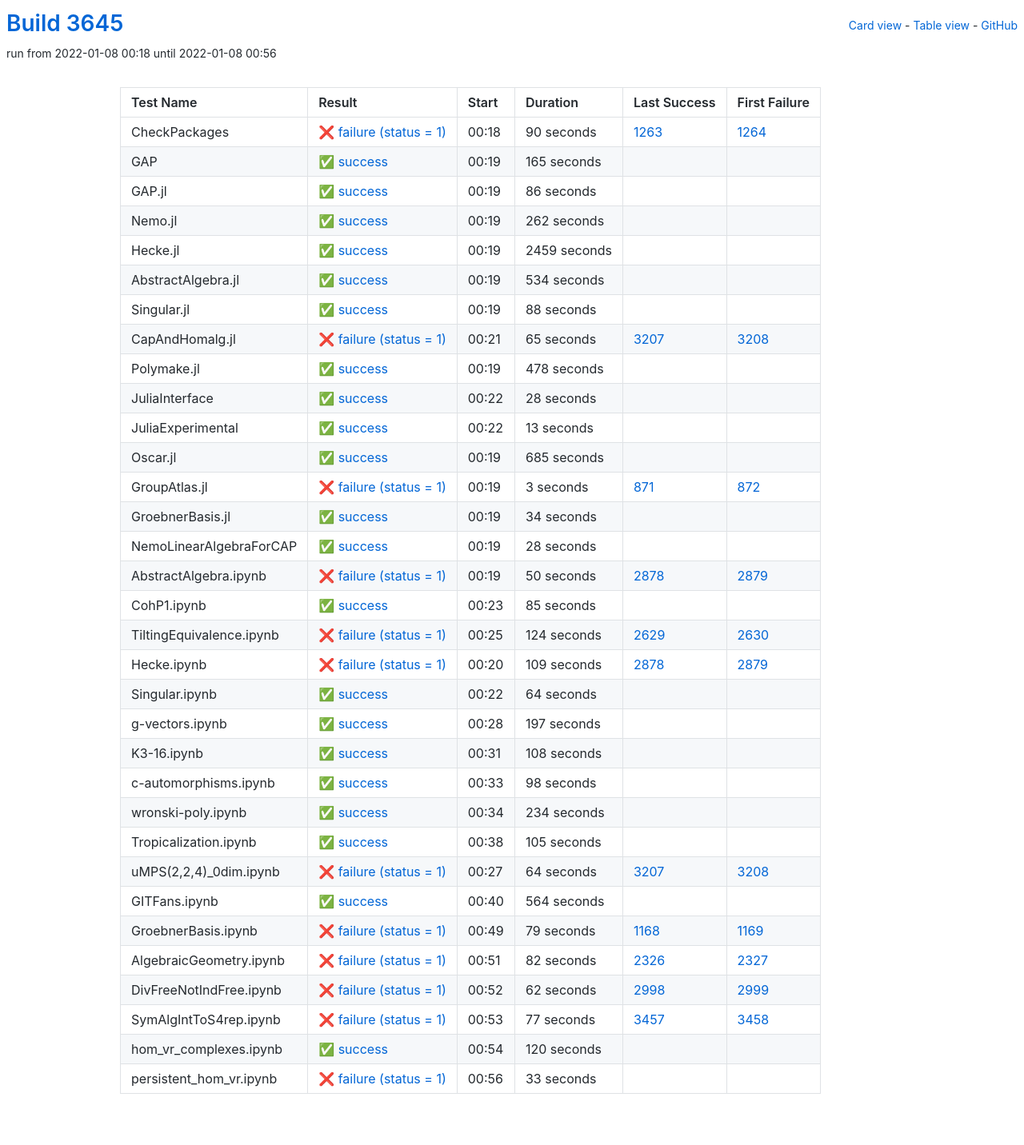
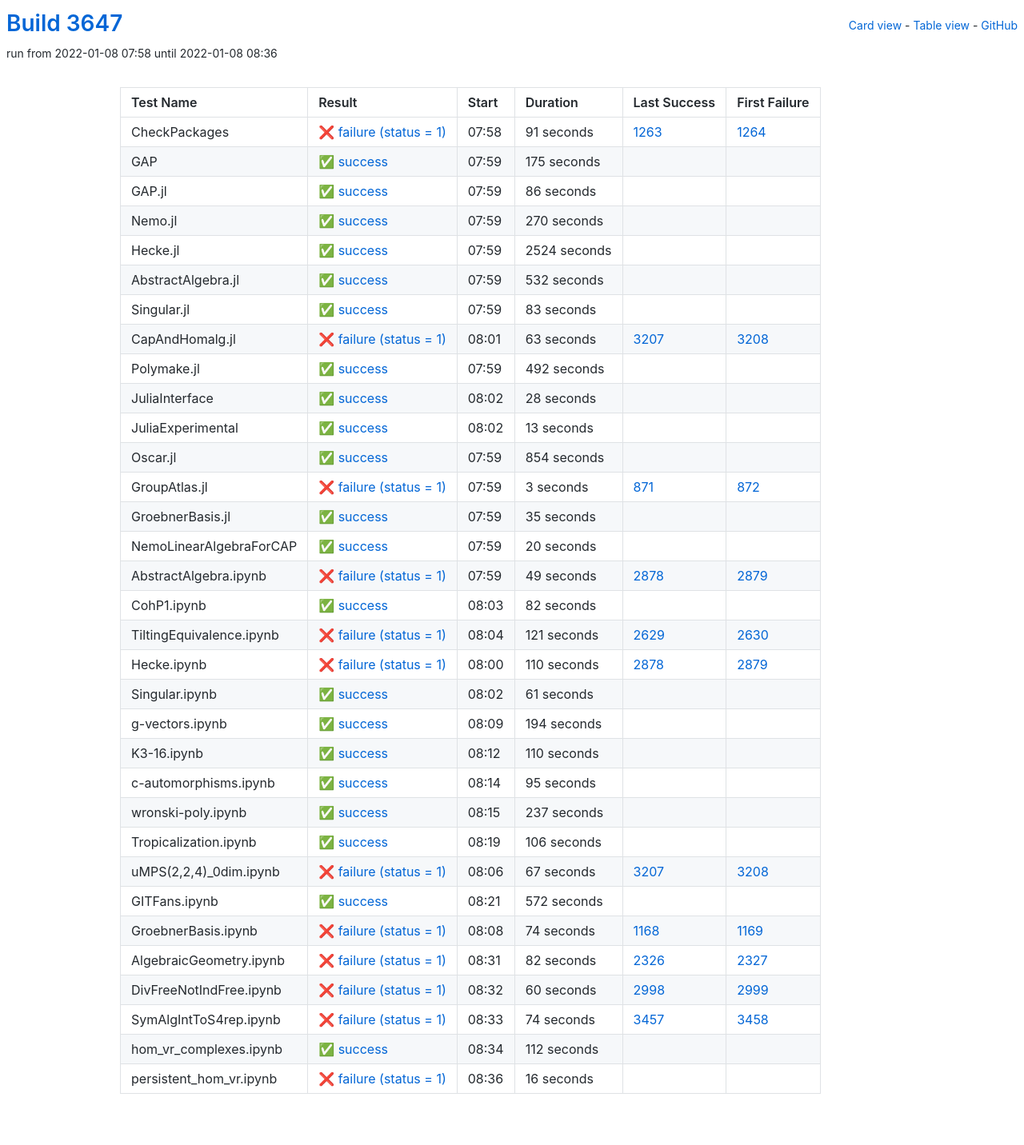
Before and after one commit to oscar-system/oscar-ci-status-stable, a Jekyll site: the page built from table.html, in a window 1280 px wide. Shown: the whole page at 80% size. Built offline with Jekyll 4.4.1, drawn with Linux system fonts in a browser that asks for light colours.

Commit message:
Build #3647

```diff
--- a/_data/ci.yml
+++ b/_data/ci.yml
@@ -1,6 +1,6 @@
 ---
-build: 3645
-build_url: https://oscarci.mathematik.uni-kl.de/job/oscar-stable/3645/
+build: 3647
+build_url: https://oscarci.mathematik.uni-kl.de/job/oscar-stable/3647/
 job: oscar-stable
 organization: oscar-system
 repo: oscar-ci-status-stable
@@ -8,32 +8,32 @@ repourl: https://github.com/oscar-system/oscar-ci-status-stable
 tests:
 - name: CheckPackages
   id: checkpackages
-  log: https://oscarci.mathematik.uni-kl.de/job/oscar-stable/3645/artifact/logs/build-3645/CheckPackages.log
-  start: 2022-01-08 00:18
+  log: https://oscarci.mathematik.uni-kl.de/job/oscar-stable/3647/artifact/logs/build-3647/CheckPackages.log
+  start: 2022-01-08 07:58
   success: false
   exitcode: 1
   status: failure
-  duration: 90
+  duration: 91
   last_success: 1263
   last_success_url: https://oscarci.mathematik.uni-kl.de/job/oscar-stable/1263/
   first_failure: 1264
   first_failure_url: https://oscarci.mathematik.uni-kl.de/job/oscar-stable/1264/
 - name: GAP
   id: gap
-  log: https://oscarci.mathematik.uni-kl.de/job/oscar-stable/3645/artifact/logs/build-3645/GAP.log
-  start: 2022-01-08 00:19
+  log: https://oscarci.mathematik.uni-kl.de/job/oscar-stable/3647/artifact/logs/build-3647/GAP.log
+  start: 2022-01-08 07:59
   success: true
   exitcode: 0
   status: success
-  duration: 165
+  duration: 175
   last_success: false
   last_success_url:
   first_failure: false
   first_failure_url:
 - name: GAP.jl
   id: gap-jl
-  log: https://oscarci.mathematik.uni-kl.de/job/oscar-stable/3645/artifact/logs/build-3645/GAP.jl.log
-  start: 2022-01-08 00:19
+  log: https://oscarci.mathematik.uni-kl.de/job/oscar-stable/3647/artifact/logs/build-3647/GAP.jl.log
+  start: 2022-01-08 07:59
   success: true
   exitcode: 0
   status: success
@@ -44,80 +44,80 @@ tests:
   first_failure_url:
 - name: Nemo.jl
   id: nemo-jl
-  log: https://oscarci.mathematik.uni-kl.de/job/oscar-stable/3645/artifact/logs/build-3645/Nemo.jl.log
-  start: 2022-01-08 00:19
+  log: https://oscarci.mathematik.uni-kl.de/job/oscar-stable/3647/artifact/logs/build-3647/Nemo.jl.log
+  start: 2022-01-08 07:59
   success: true
   exitcode: 0
   status: success
-  duration: 262
+  duration: 270
   last_success: false
   last_success_url:
   first_failure: false
   first_failure_url:
 - name: Hecke.jl
   id: hecke-jl
-  log: https://oscarci.mathematik.uni-kl.de/job/oscar-stable/3645/artifact/logs/build-3645/Hecke.jl.log
-  start: 2022-01-08 00:19
+  log: https://oscarci.mathematik.uni-kl.de/job/oscar-stable/3647/artifact/logs/build-3647/Hecke.jl.log
+  start: 2022-01-08 07:59
   success: true
   exitcode: 0
   status: success
-  duration: 2459
+  duration: 2524
   last_success: false
   last_success_url:
   first_failure: false
   first_failure_url:
 - name: AbstractAlgebra.jl
   id: abstractalgebra-jl
-  log: https://oscarci.mathematik.uni-kl.de/job/oscar-stable/3645/artifact/logs/build-3645/AbstractAlgebra.jl.log
-  start: 2022-01-08 00:19
+  log: https://oscarci.mathematik.uni-kl.de/job/oscar-stable/3647/artifact/logs/build-3647/AbstractAlgebra.jl.log
+  start: 2022-01-08 07:59
   success: true
   exitcode: 0
   status: success
-  duration: 534
+  duration: 532
   last_success: false
   last_success_url:
   first_failure: false
   first_failure_url:
 - name: Singular.jl
   id: singular-jl
-  log: https://oscarci.mathematik.uni-kl.de/job/oscar-stable/3645/artifact/logs/build-3645/Singular.jl.log
-  start: 2022-01-08 00:19
+  log: https://oscarci.mathematik.uni-kl.de/job/oscar-stable/3647/artifact/logs/build-3647/Singular.jl.log
+  start: 2022-01-08 07:59
   success: true
   exitcode: 0
   status: success
-  duration: 88
+  duration: 83
   last_success: false
   last_success_url:
   first_failure: false
   first_failure_url:
 - name: CapAndHomalg.jl
   id: capandhomalg-jl
-  log: https://oscarci.mathematik.uni-kl.de/job/oscar-stable/3645/artifact/logs/build-3645/CapAndHomalg.jl.log
-  start: 2022-01-08 00:21
+  log: https://oscarci.mathematik.uni-kl.de/job/oscar-stable/3647/artifact/logs/build-3647/CapAndHomalg.jl.log
+  start: 2022-01-08 08:01
   success: false
   exitcode: 1
   status: failure
-  duration: 65
+  duration: 63
   last_success: 3207
   last_success_url: https://oscarci.mathematik.uni-kl.de/job/oscar-stable/3207/
   first_failure: 3208
   first_failure_url: https://oscarci.mathematik.uni-kl.de/job/oscar-stable/3208/
 - name: Polymake.jl
   id: polymake-jl
-  log: https://oscarci.mathematik.uni-kl.de/job/oscar-stable/3645/artifact/logs/build-3645/Polymake.jl.log
-  start: 2022-01-08 00:19
+  log: https://oscarci.mathematik.uni-kl.de/job/oscar-stable/3647/artifact/logs/build-3647/Polymake.jl.log
+  start: 2022-01-08 07:59
   success: true
   exitcode: 0
   status: success
-  duration: 478
+  duration: 492
   last_success: false
   last_success_url:
   first_failure: false
   first_failure_url:
 - name: JuliaInterface
   id: juliainterface
-  log: https://oscarci.mathematik.uni-kl.de/job/oscar-stable/3645/artifact/logs/build-3645/JuliaInterface.log
-  start: 2022-01-08 00:22
+  log: https://oscarci.mathematik.uni-kl.de/job/oscar-stable/3647/artifact/logs/build-3647/JuliaInterface.log
+  start: 2022-01-08 08:02
   success: true
   exitcode: 0
   status: success
@@ -128,8 +128,8 @@ tests:
   first_failure_url:
 - name: JuliaExperimental
   id: juliaexperimental
-  log: https://oscarci.mathematik.uni-kl.de/job/oscar-stable/3645/artifact/logs/build-3645/JuliaExperimental.log
-  start: 2022-01-08 00:22
+  log: https://oscarci.mathematik.uni-kl.de/job/oscar-stable/3647/artifact/logs/build-3647/JuliaExperimental.log
+  start: 2022-01-08 08:02
   success: true
   exitcode: 0
   status: success
@@ -140,20 +140,20 @@ tests:
   first_failure_url:
 - name: Oscar.jl
   id: oscar-jl
-  log: https://oscarci.mathematik.uni-kl.de/job/oscar-stable/3645/artifact/logs/build-3645/Oscar.jl.log
-  start: 2022-01-08 00:19
+  log: https://oscarci.mathematik.uni-kl.de/job/oscar-stable/3647/artifact/logs/build-3647/Oscar.jl.log
+  start: 2022-01-08 07:59
   success: true
   exitcode: 0
   status: success
-  duration: 685
+  duration: 854
   last_success: false
   last_success_url:
   first_failure: false
   first_failure_url:
 - name: GroupAtlas.jl
   id: groupatlas-jl
-  log: https://oscarci.mathematik.uni-kl.de/job/oscar-stable/3645/artifact/logs/build-3645/GroupAtlas.jl.log
-  start: 2022-01-08 00:19
+  log: https://oscarci.mathematik.uni-kl.de/job/oscar-stable/3647/artifact/logs/build-3647/GroupAtlas.jl.log
+  start: 2022-01-08 07:59
   success: false
   exitcode: 1
   status: failure
@@ -164,188 +164,188 @@ tests:
   first_failure_url: https://oscarci.mathematik.uni-kl.de/job/oscar-stable/872/
 - name: GroebnerBasis.jl
   id: groebnerbasis-jl
-  log: https://oscarci.mathematik.uni-kl.de/job/oscar-stable/3645/artifact/logs/build-3645/GroebnerBasis.jl.log
-  start: 2022-01-08 00:19
+  log: https://oscarci.mathematik.uni-kl.de/job/oscar-stable/3647/artifact/logs/build-3647/GroebnerBasis.jl.log
+  start: 2022-01-08 07:59
   success: true
   exitcode: 0
   status: success
-  duration: 34
+  duration: 35
   last_success: false
   last_success_url:
   first_failure: false
   first_failure_url:
 - name: NemoLinearAlgebraForCAP
   id: nemolinearalgebraforcap
-  log: https://oscarci.mathematik.uni-kl.de/job/oscar-stable/3645/artifact/logs/build-3645/NemoLinearAlgebraForCAP.log
-  start: 2022-01-08 00:19
+  log: https://oscarci.mathematik.uni-kl.de/job/oscar-stable/3647/artifact/logs/build-3647/NemoLinearAlgebraForCAP.log
+  start: 2022-01-08 07:59
   success: true
   exitcode: 0
   status: success
-  duration: 28
+  duration: 20
   last_success: false
   last_success_url:
   first_failure: false
   first_failure_url:
 - name: AbstractAlgebra.ipynb
   id: abstractalgebra-ipynb
-  log: https://oscarci.mathematik.uni-kl.de/job/oscar-stable/3645/artifact/logs/build-3645/AbstractAlgebra.ipynb.log
-  start: 2022-01-08 00:19
+  log: https://oscarci.mathematik.uni-kl.de/job/oscar-stable/3647/artifact/logs/build-3647/AbstractAlgebra.ipynb.log
+  start: 2022-01-08 07:59
   success: false
   exitcode: 1
   status: failure
-  duration: 50
+  duration: 49
   last_success: 2878
   last_success_url: https://oscarci.mathematik.uni-kl.de/job/oscar-stable/2878/
   first_failure: 2879
   first_failure_url: https://oscarci.mathematik.uni-kl.de/job/oscar-stable/2879/
 - name: CohP1.ipynb
   id: cohp1-ipynb
-  log: https://oscarci.mathematik.uni-kl.de/job/oscar-stable/3645/artifact/logs/build-3645/CohP1.ipynb.log
-  start: 2022-01-08 00:23
+  log: https://oscarci.mathematik.uni-kl.de/job/oscar-stable/3647/artifact/logs/build-3647/CohP1.ipynb.log
+  start: 2022-01-08 08:03
   success: true
   exitcode: 0
   status: success
-  duration: 85
+  duration: 82
   last_success: false
   last_success_url:
   first_failure: false
   first_failure_url:
 - name: TiltingEquivalence.ipynb
   id: tiltingequivalence-ipynb
-  log: https://oscarci.mathematik.uni-kl.de/job/oscar-stable/3645/artifact/logs/build-3645/TiltingEquivalence.ipynb.log
-  start: 2022-01-08 00:25
+  log: https://oscarci.mathematik.uni-kl.de/job/oscar-stable/3647/artifact/logs/build-3647/TiltingEquivalence.ipynb.log
+  start: 2022-01-08 08:04
   success: false
   exitcode: 1
   status: failure
-  duration: 124
+  duration: 121
   last_success: 2629
   last_success_url: https://oscarci.mathematik.uni-kl.de/job/oscar-stable/2629/
   first_failure: 2630
   first_failure_url: https://oscarci.mathematik.uni-kl.de/job/oscar-stable/2630/
 - name: Hecke.ipynb
   id: hecke-ipynb
-  log: https://oscarci.mathematik.uni-kl.de/job/oscar-stable/3645/artifact/logs/build-3645/Hecke.ipynb.log
-  start: 2022-01-08 00:20
+  log: https://oscarci.mathematik.uni-kl.de/job/oscar-stable/3647/artifact/logs/build-3647/Hecke.ipynb.log
+  start: 2022-01-08 08:00
   success: false
   exitcode: 1
   status: failure
-  duration: 109
+  duration: 110
   last_success: 2878
   last_success_url: https://oscarci.mathematik.uni-kl.de/job/oscar-stable/2878/
   first_failure: 2879
   first_failure_url: https://oscarci.mathematik.uni-kl.de/job/oscar-stable/2879/
 - name: Singular.ipynb
   id: singular-ipynb
-  log: https://oscarci.mathematik.uni-kl.de/job/oscar-stable/3645/artifact/logs/build-3645/Singular.ipynb.log
-  start: 2022-01-08 00:22
+  log: https://oscarci.mathematik.uni-kl.de/job/oscar-stable/3647/artifact/logs/build-3647/Singular.ipynb.log
+  start: 2022-01-08 08:02
   success: true
   exitcode: 0
   status: success
-  duration: 64
+  duration: 61
   last_success: false
   last_success_url:
   first_failure: false
   first_failure_url:
 - name: g-vectors.ipynb
   id: g-vectors-ipynb
-  log: https://oscarci.mathematik.uni-kl.de/job/oscar-stable/3645/artifact/logs/build-3645/g-vectors.ipynb.log
-  start: 2022-01-08 00:28
+  log: https://oscarci.mathematik.uni-kl.de/job/oscar-stable/3647/artifact/logs/build-3647/g-vectors.ipynb.log
+  start: 2022-01-08 08:09
   success: true
   exitcode: 0
   status: success
-  duration: 197
+  duration: 194
   last_success: false
   last_success_url:
   first_failure: false
   first_failure_url:
 - name: K3-16.ipynb
   id: k3-16-ipynb
-  log: https://oscarci.mathematik.uni-kl.de/job/oscar-stable/3645/artifact/logs/build-3645/K3-16.ipynb.log
-  start: 2022-01-08 00:31
+  log: https://oscarci.mathematik.uni-kl.de/job/oscar-stable/3647/artifact/logs/build-3647/K3-16.ipynb.log
+  start: 2022-01-08 08:12
   success: true
   exitcode: 0
   status: success
-  duration: 108
+  duration: 110
   last_success: false
   last_success_url:
   first_failure: false
   first_failure_url:
 - name: c-automorphisms.ipynb
   id: c-automorphisms-ipynb
-  log: https://oscarci.mathematik.uni-kl.de/job/oscar-stable/3645/artifact/logs/build-3645/c-automorphisms.ipynb.log
-  start: 2022-01-08 00:33
+  log: https://oscarci.mathematik.uni-kl.de/job/oscar-stable/3647/artifact/logs/build-3647/c-automorphisms.ipynb.log
+  start: 2022-01-08 08:14
   success: true
   exitcode: 0
   status: success
-  duration: 98
+  duration: 95
   last_success: false
   last_success_url:
   first_failure: false
   first_failure_url:
 - name: wronski-poly.ipynb
   id: wronski-poly-ipynb
-  log: https://oscarci.mathematik.uni-kl.de/job/oscar-stable/3645/artifact/logs/build-3645/wronski-poly.ipynb.log
-  start: 2022-01-08 00:34
+  log: https://oscarci.mathematik.uni-kl.de/job/oscar-stable/3647/artifact/logs/build-3647/wronski-poly.ipynb.log
+  start: 2022-01-08 08:15
   success: true
   exitcode: 0
   status: success
-  duration: 234
+  duration: 237
   last_success: false
   last_success_url:
   first_failure: false
   first_failure_url:
 - name: Tropicalization.ipynb
   id: tropicalization-ipynb
-  log: https://oscarci.mathematik.uni-kl.de/job/oscar-stable/3645/artifact/logs/build-3645/Tropicalization.ipynb.log
-  start: 2022-01-08 00:38
+  log: https://oscarci.mathematik.uni-kl.de/job/oscar-stable/3647/artifact/logs/build-3647/Tropicalization.ipynb.log
+  start: 2022-01-08 08:19
   success: true
   exitcode: 0
   status: success
-  duration: 105
+  duration: 106
   last_success: false
   last_success_url:
   first_failure: false
   first_failure_url:
 - name: uMPS(2,2,4)_0dim.ipynb
   id: umps-2-2-4-0dim-ipynb
-  log: https://oscarci.mathematik.uni-kl.de/job/oscar-stable/3645/artifact/logs/build-3645/uMPS-2-2-4-_0dim.ipynb.log
-  start: 2022-01-08 00:27
+  log: https://oscarci.mathematik.uni-kl.de/job/oscar-stable/3647/artifact/logs/build-3647/uMPS-2-2-4-_0dim.ipynb.log
+  start: 2022-01-08 08:06
   success: false
   exitcode: 1
   status: failure
-  duration: 64
+  duration: 67
   last_success: 3207
   last_success_url: https://oscarci.mathematik.uni-kl.de/job/oscar-stable/3207/
   first_failure: 3208
   first_failure_url: https://oscarci.mathematik.uni-kl.de/job/oscar-stable/3208/
 - name: GITFans.ipynb
   id: gitfans-ipynb
-  log: https://oscarci.mathematik.uni-kl.de/job/oscar-stable/3645/artifact/logs/build-3645/GITFans.ipynb.log
-  start: 2022-01-08 00:40
+  log: https://oscarci.mathematik.uni-kl.de/job/oscar-stable/3647/artifact/logs/build-3647/GITFans.ipynb.log
+  start: 2022-01-08 08:21
   success: true
   exitcode: 0
   status: success
-  duration: 564
+  duration: 572
   last_success: false
   last_success_url:
   first_failure: false
   first_failure_url:
 - name: GroebnerBasis.ipynb
   id: groebnerbasis-ipynb
-  log: https://oscarci.mathematik.uni-kl.de/job/oscar-stable/3645/artifact/logs/build-3645/GroebnerBasis.ipynb.log
-  start: 2022-01-08 00:49
+  log: https://oscarci.mathematik.uni-kl.de/job/oscar-stable/3647/artifact/logs/build-3647/GroebnerBasis.ipynb.log
+  start: 2022-01-08 08:08
   success: false
   exitcode: 1
   status: failure
-  duration: 79
+  duration: 74
   last_success: 1168
   last_success_url: https://oscarci.mathematik.uni-kl.de/job/oscar-stable/1168/
   first_failure: 1169
   first_failure_url: https://oscarci.mathematik.uni-kl.de/job/oscar-stable/1169/
 - name: AlgebraicGeometry.ipynb
   id: algebraicgeometry-ipynb
-  log: https://oscarci.mathematik.uni-kl.de/job/oscar-stable/3645/artifact/logs/build-3645/AlgebraicGeometry.ipynb.log
-  start: 2022-01-08 00:51
+  log: https://oscarci.mathematik.uni-kl.de/job/oscar-stable/3647/artifact/logs/build-3647/AlgebraicGeometry.ipynb.log
+  start: 2022-01-08 08:31
   success: false
   exitcode: 1
   status: failure
@@ -356,48 +356,48 @@ tests:
   first_failure_url: https://oscarci.mathematik.uni-kl.de/job/oscar-stable/2327/
 - name: DivFreeNotIndFree.ipynb
   id: divfreenotindfree-ipynb
-  log: https://oscarci.mathematik.uni-kl.de/job/oscar-stable/3645/artifact/logs/build-3645/DivFreeNotIndFree.ipynb.log
-  start: 2022-01-08 00:52
+  log: https://oscarci.mathematik.uni-kl.de/job/oscar-stable/3647/artifact/logs/build-3647/DivFreeNotIndFree.ipynb.log
+  start: 2022-01-08 08:32
   success: false
   exitcode: 1
   status: failure
-  duration: 62
+  duration: 60
   last_success: 2998
   last_success_url: https://oscarci.mathematik.uni-kl.de/job/oscar-stable/2998/
   first_failure: 2999
   first_failure_url: https://oscarci.mathematik.uni-kl.de/job/oscar-stable/2999/
 - name: SymAlgIntToS4rep.ipynb
   id: symalginttos4rep-ipynb
-  log: https://oscarci.mathematik.uni-kl.de/job/oscar-stable/3645/artifact/logs/build-3645/SymAlgIntToS4rep.ipynb.log
-  start: 2022-01-08 00:53
+  log: https://oscarci.mathematik.uni-kl.de/job/oscar-stable/3647/artifact/logs/build-3647/SymAlgIntToS4rep.ipynb.log
+  start: 2022-01-08 08:33
   success: false
   exitcode: 1
   status: failure
-  duration: 77
+  duration: 74
   last_success: 3457
   last_success_url: https://oscarci.mathematik.uni-kl.de/job/oscar-stable/3457/
   first_failure: 3458
   first_failure_url: https://oscarci.mathematik.uni-kl.de/job/oscar-stable/3458/
 - name: hom_vr_complexes.ipynb
   id: hom-vr-complexes-ipynb
-  log: https://oscarci.mathematik.uni-kl.de/job/oscar-stable/3645/artifact/logs/build-3645/hom_vr_complexes.ipynb.log
-  start: 2022-01-08 00:54
+  log: https://oscarci.mathematik.uni-kl.de/job/oscar-stable/3647/artifact/logs/build-3647/hom_vr_complexes.ipynb.log
+  start: 2022-01-08 08:34
   success: true
   exitcode: 0
   status: success
-  duration: 120
+  duration: 112
   last_success: false
   last_success_url:
   first_failure: false
   first_failure_url:
 - name: persistent_hom_vr.ipynb
   id: persistent-hom-vr-ipynb
-  log: https://oscarci.mathematik.uni-kl.de/job/oscar-stable/3645/artifact/logs/build-3645/persistent_hom_vr.ipynb.log
-  start: 2022-01-08 00:56
+  log: https://oscarci.mathematik.uni-kl.de/job/oscar-stable/3647/artifact/logs/build-3647/persistent_hom_vr.ipynb.log
+  start: 2022-01-08 08:36
   success: false
   exitcode: 1
   status: failure
-  duration: 33
+  duration: 16
   last_success: false
   last_success_url:
   first_failure: false
```
Also changed, not shown: README.md.
